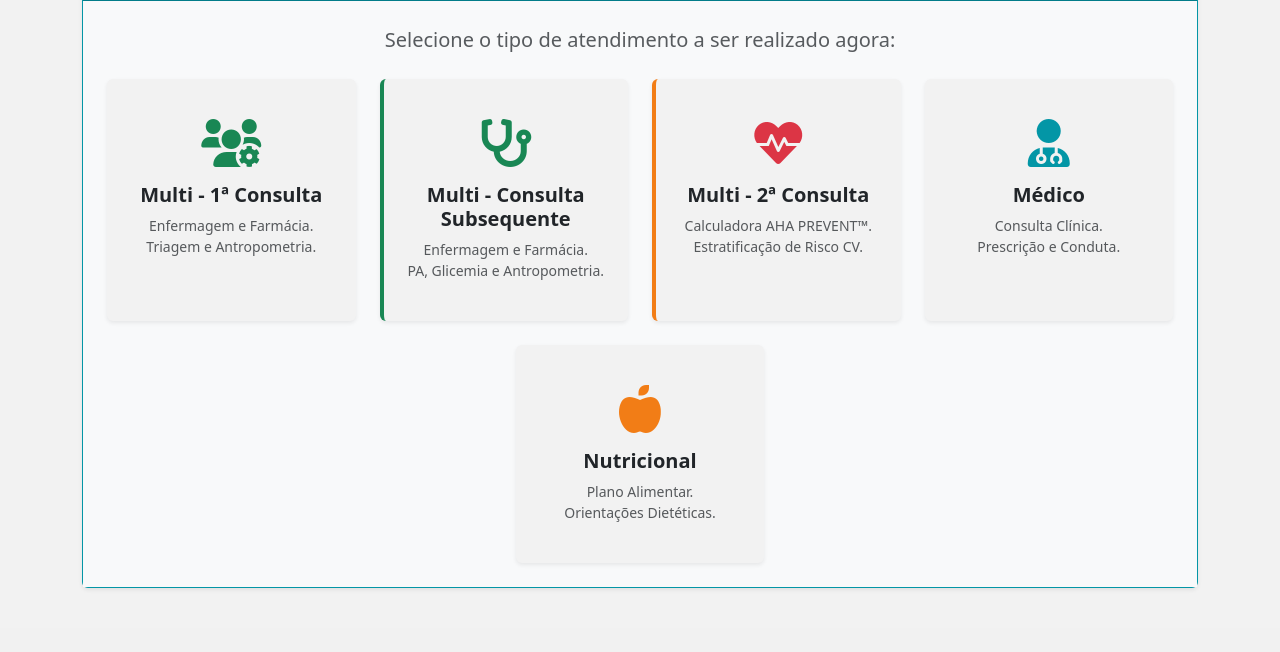
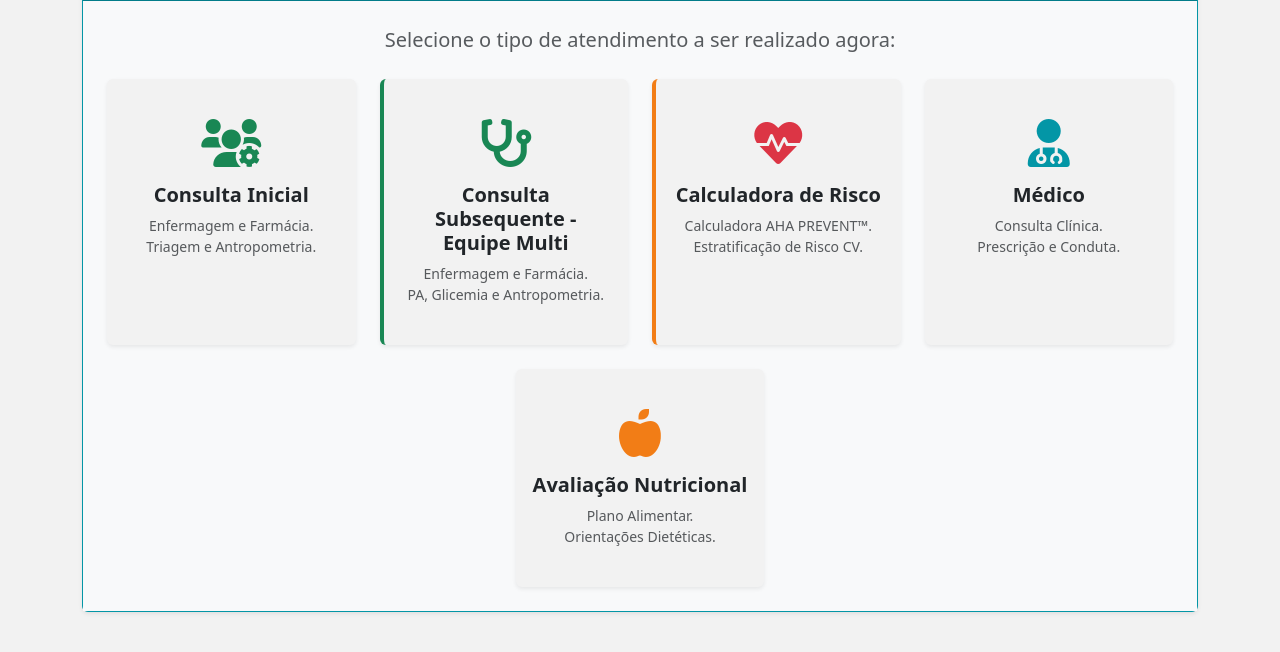
Before and after one commit to titonel/lca, a Django app: template hipertensao/templates/hipertensao/hub_atendimento.html in a window 1280 px wide. Shown: the part 219-871 px from the top of the page. Before the commit the page ends 808 px from the top, so only its background shows below. Run offline with Django 5.2, Linux system fonts and the light colour scheme; the template is opened without the code that fills it, so the values that code supplies are empty.

Commit message:
Hub de Atendimento modernizado

```diff
--- a/hipertensao/templates/hipertensao/hub_atendimento.html
+++ b/hipertensao/templates/hipertensao/hub_atendimento.html
@@ -24,7 +24,7 @@
                         <div class="card h-100 shadow-sm border-0 hover-card text-center py-4">
                             <div class="card-body">
                                 <i class="fas fa-users-cog fa-3x text-success mb-3"></i>
-                                <h5 class="card-title text-dark fw-bold">Multi - 1ª Consulta</h5>
+                                <h5 class="card-title text-dark fw-bold">Consulta Inicial</h5>
                                 <p class="card-text text-muted small">Enfermagem e Farmácia.<br>Triagem e Antropometria.</p>
                             </div>
                         </div>
@@ -36,7 +36,7 @@
                         <div class="card h-100 shadow-sm border-0 hover-card text-center py-4 border-start border-success border-4">
                             <div class="card-body">
                                 <i class="fas fa-stethoscope fa-3x text-success mb-3"></i>
-                                <h5 class="card-title text-dark fw-bold">Multi - Consulta Subsequente</h5>
+                                <h5 class="card-title text-dark fw-bold">Consulta Subsequente - Equipe Multi</h5>
                                 <p class="card-text text-muted small">Enfermagem e Farmácia.<br>PA, Glicemia e Antropometria.</p>
                             </div>
                         </div>
@@ -48,7 +48,7 @@
                         <div class="card h-100 shadow-sm border-0 hover-card text-center py-4 border-start border-warning border-4">
                             <div class="card-body">
                                 <i class="fas fa-heartbeat fa-3x text-danger mb-3"></i>
-                                <h5 class="card-title text-dark fw-bold">Multi - 2ª Consulta</h5>
+                                <h5 class="card-title text-dark fw-bold">Calculadora de Risco</h5>
                                 <p class="card-text text-muted small">Calculadora AHA PREVENT™.<br>Estratificação de Risco CV.</p>
                             </div>
                         </div>
@@ -72,7 +72,7 @@
                         <div class="card h-100 shadow-sm border-0 hover-card text-center py-4">
                             <div class="card-body">
                                 <i class="fas fa-apple-alt fa-3x text-warning mb-3"></i>
-                                <h5 class="card-title text-dark fw-bold">Nutricional</h5>
+                                <h5 class="card-title text-dark fw-bold">Avaliação Nutricional</h5>
                                 <p class="card-text text-muted small">Plano Alimentar.<br>Orientações Dietéticas.</p>
                             </div>
                         </div>
```
